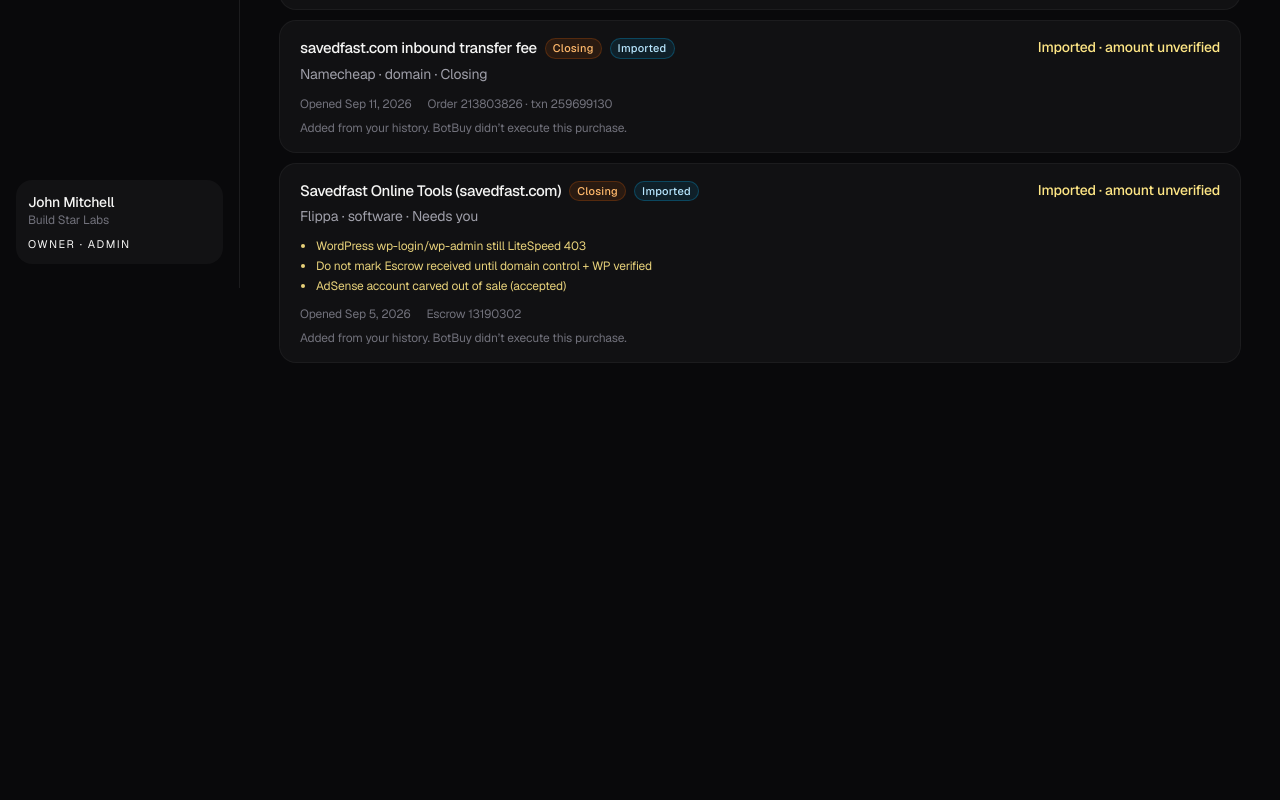
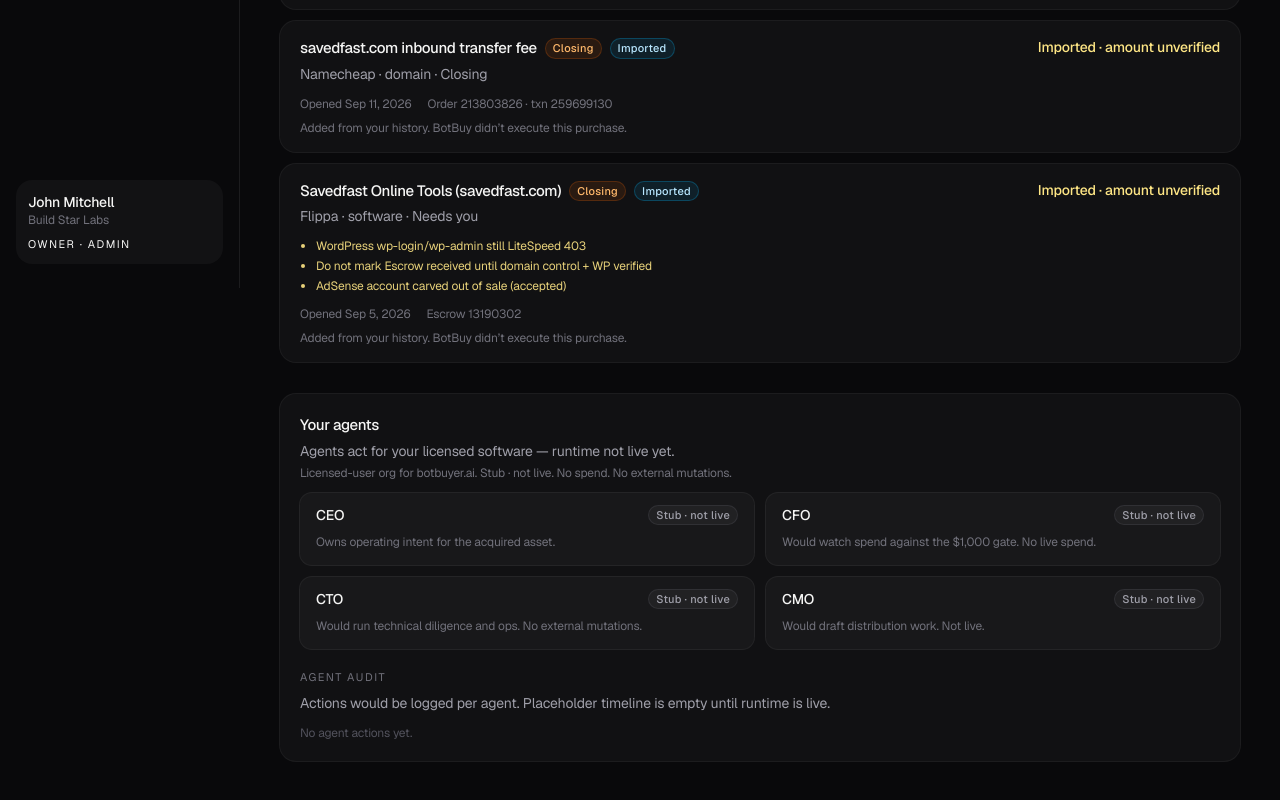
Before and after one commit to jmizzo29/botbuy, a Next.js app: page /home in a window 1280 px wide. Shown: the part 512-1312 px from the top of the page. Before the commit the page ends 938 px from the top, so only its background shows below. Built offline with nearby package versions, Linux system fonts and the light colour scheme.

Commit message:
feat: stub licensed-user agent org after Closed
Your agents panel shows CEO/CFO/CTO/CMO as Stub · not live. No spend
and no external mutations. Audit timeline is a placeholder. Existing
$1000 spend, $179.96 verified, vault, and ProofStrip locks stay.

```diff
--- a/app/(app)/deals/[id]/page.tsx
+++ b/app/(app)/deals/[id]/page.tsx
@@ -5,6 +5,7 @@ import { DealAmount } from "@/components/money";
 import { StatusControls } from "@/components/status-controls";
 import { StatusPill } from "@/components/status-pill";
 import { Card, CardContent, CardHeader, CardTitle } from "@/components/ui/card";
+import { YourAgents } from "@/components/your-agents";
 import { HISTORY_MICRO, isImported } from "@/lib/deal-ui";
 import { getDeal, listDealEvents } from "@/lib/store";
 import { formatDateTime } from "@/lib/utils";
@@ -91,6 +92,10 @@ export default async function DealDetailPage({
             </ul>
           </CardContent>
         </Card>
+      ) : null}
+
+      {deal.status === "Closed" ? (
+        <YourAgents assetId={deal.id} assetTitle={deal.title} />
       ) : null}
 
       <Card>
--- a/app/(app)/home/page.tsx
+++ b/app/(app)/home/page.tsx
@@ -1,5 +1,6 @@
 import { DealCard } from "@/components/deal-card";
 import { Card } from "@/components/ui/card";
+import { YourAgents } from "@/components/your-agents";
 import { getCurrentUser } from "@/lib/auth";
 import { isVerifiedAmount } from "@/lib/deal-ui";
 import { listDeals } from "@/lib/store";
@@ -62,6 +63,10 @@ export default function HomePage() {
           ))}
         </div>
       </section>
+
+      {closed.map((deal) => (
+        <YourAgents key={deal.id} assetId={deal.id} assetTitle={deal.title} />
+      ))}
     </div>
   );
 }
--- /dev/null
+++ b/app/api/agents/[assetId]/route.ts
@@ -0,0 +1,32 @@
+import { NextResponse } from "next/server";
+import { agentOrgStub } from "@/lib/agent-org";
+import { getDeal } from "@/lib/store";
+
+export async function GET(
+  _request: Request,
+  { params }: { params: Promise<{ assetId: string }> },
+) {
+  const { assetId } = await params;
+  const deal = getDeal(assetId);
+  if (!deal) {
+    return NextResponse.json({ error: "Asset not found" }, { status: 404 });
+  }
+  if (deal.status !== "Closed") {
+    return NextResponse.json({
+      live: false,
+      attached: false,
+      note: "Agent org attaches after Closed / asset attached.",
+    });
+  }
+  return NextResponse.json({ ...agentOrgStub(deal.id), attached: true });
+}
+
+export function POST() {
+  return NextResponse.json(
+    {
+      error:
+        "Agent org is stub · not live. No spend and no external mutations.",
+    },
+    { status: 409 },
+  );
+}
--- /dev/null
+++ b/app/api/agents/route.ts
@@ -0,0 +1,22 @@
+import { NextResponse } from "next/server";
+import { agentOrgStub } from "@/lib/agent-org";
+import { listDeals } from "@/lib/store";
+
+export function GET() {
+  const closed = listDeals().filter((deal) => deal.status === "Closed");
+  return NextResponse.json({
+    live: false,
+    copy: "Agents act for your licensed software — runtime not live yet.",
+    orgs: closed.map((deal) => agentOrgStub(deal.id)),
+  });
+}
+
+export function POST() {
+  return NextResponse.json(
+    {
+      error:
+        "Agent org is stub · not live. No spend and no external mutations.",
+    },
+    { status: 409 },
+  );
+}
--- /dev/null
+++ b/components/your-agents.tsx
@@ -0,0 +1,57 @@
+import { Badge } from "@/components/ui/badge";
+import { Card, CardContent, CardHeader, CardTitle } from "@/components/ui/card";
+import {
+  AGENT_AUDIT_COPY,
+  AGENT_ORG_COPY,
+  licensedAgentsForAsset,
+} from "@/lib/agent-org";
+
+export function YourAgents({
+  assetId,
+  assetTitle,
+}: {
+  assetId: string;
+  assetTitle: string;
+}) {
+  const agents = licensedAgentsForAsset(assetId);
+
+  return (
+    <Card>
+      <CardHeader>
+        <CardTitle>Your agents</CardTitle>
+        <p className="mt-1 text-sm text-zinc-400">{AGENT_ORG_COPY}</p>
+        <p className="mt-1 text-xs text-zinc-500">
+          Licensed-user org for {assetTitle}. Stub · not live. No spend. No
+          external mutations.
+        </p>
+      </CardHeader>
+      <CardContent className="space-y-5">
+        <div className="grid gap-3 sm:grid-cols-2">
+          {agents.map((agent) => (
+            <div
+              key={agent.id}
+              className="rounded-xl bg-white/[0.03] px-4 py-3 ring-1 ring-white/8"
+            >
+              <div className="flex items-start justify-between gap-3">
+                <p className="text-sm font-medium">{agent.role}</p>
+                <Badge className="bg-zinc-500/10 text-zinc-400 ring-zinc-500/20">
+                  {agent.status}
+                </Badge>
+              </div>
+              <p className="mt-2 text-xs leading-relaxed text-zinc-500">
+                {agent.mandate}
+              </p>
+            </div>
+          ))}
+        </div>
+        <div>
+          <p className="text-[11px] uppercase tracking-[0.14em] text-zinc-500">
+            Agent audit
+          </p>
+          <p className="mt-2 text-sm text-zinc-400">{AGENT_AUDIT_COPY}</p>
+          <p className="mt-3 text-xs text-zinc-600">No agent actions yet.</p>
+        </div>
+      </CardContent>
+    </Card>
+  );
+}
--- /dev/null
+++ b/lib/agent-org.ts
@@ -0,0 +1,61 @@
+/**
+ * Licensed-user agent org. POC stub only.
+ * After purchase, BotBuy would run CEO/CFO/CTO/CMO/… for the acquired asset.
+ * Runtime is not live. No spend. No external mutations.
+ */
+export const AGENT_ORG_ROLES = ["CEO", "CFO", "CTO", "CMO"] as const;
+
+export type AgentOrgRole = (typeof AGENT_ORG_ROLES)[number];
+
+export interface LicensedAgent {
+  id: string;
+  role: AgentOrgRole;
+  mandate: string;
+  status: "Stub · not live";
+  live: false;
+  canSpend: false;
+  canMutateExternal: false;
+  actions: [];
+}
+
+export const AGENT_ORG_COPY =
+  "Agents act for your licensed software — runtime not live yet.";
+
+export const AGENT_AUDIT_COPY =
+  "Actions would be logged per agent. Placeholder timeline is empty until runtime is live.";
+
+export function licensedAgentsForAsset(assetId: string): LicensedAgent[] {
+  return AGENT_ORG_ROLES.map((role) => ({
+    id: `agent_${assetId}_${role.toLowerCase()}`,
+    role,
+    mandate: mandateFor(role),
+    status: "Stub · not live",
+    live: false,
+    canSpend: false,
+    canMutateExternal: false,
+    actions: [],
+  }));
+}
+
+function mandateFor(role: AgentOrgRole) {
+  switch (role) {
+    case "CEO":
+      return "Owns operating intent for the acquired asset.";
+    case "CFO":
+      return "Would watch spend against the $1,000 gate. No live spend.";
+    case "CTO":
+      return "Would run technical diligence and ops. No external mutations.";
+    case "CMO":
+      return "Would draft distribution work. Not live.";
+  }
+}
+
+export function agentOrgStub(assetId: string) {
+  return {
+    live: false,
+    assetId,
+    copy: AGENT_ORG_COPY,
+    audit: AGENT_AUDIT_COPY,
+    agents: licensedAgentsForAsset(assetId),
+  };
+}
```
Also changed, not shown: 1 other file (tests, documents, lock files or other folders).
